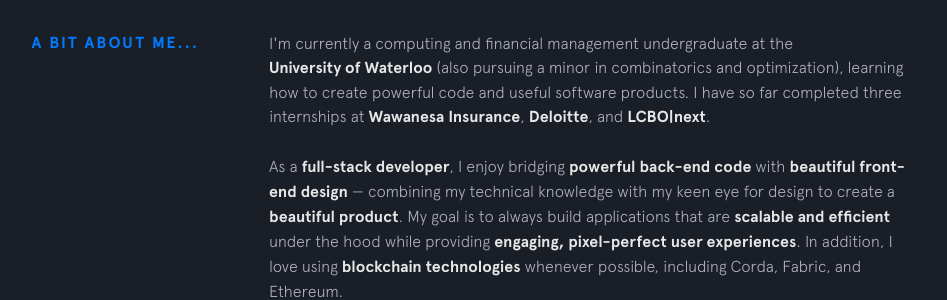
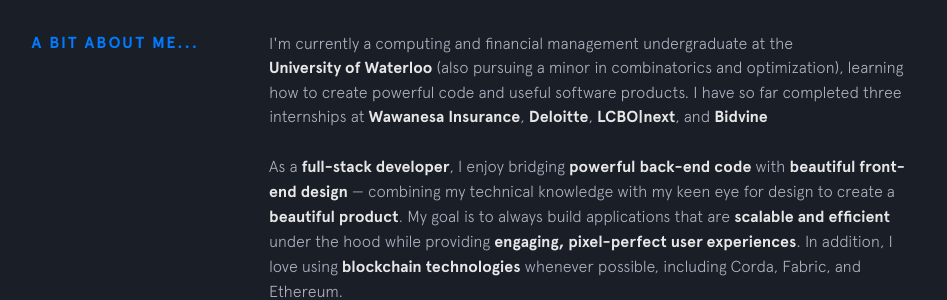
Before and after one commit to PronoyC/pronoyc.github.io, a Jekyll site: the page built from index.html, in a window 1280 px wide and 900 px high, scrolled down 816 px. Shown: the part 153-453 px from the top of the window, without its empty margins (181-1128 px from the left). Built offline with Jekyll 4.4.1, drawn with Linux system fonts in a browser that asks for light colours; nearby versions of some CDN libraries.

Commit message:
Update background.html

```diff
--- a/_includes/background.html
+++ b/_includes/background.html
@@ -7,7 +7,7 @@
       (also pursuing a minor in combinatorics and optimization), learning how to create powerful code and useful software
       products. I have so far completed three internships at <a class="underline-link" href="https://www.wawanesa.com/canada/" target="_blank" rel="noopener">
       Wawanesa Insurance</a>, <a class="underline-link" href="https://www2.deloitte.com/ca/en.html" target="_blank" rel="noopener">Deloitte</a>,
-      and <a class="underline-link" href="https://www.lcbonext.com" target="_blank" rel="noopener">LCBO|next</a>.
+      <a class="underline-link" href="https://www.lcbonext.com" target="_blank" rel="noopener">LCBO|next</a>, and <a class="underline-link" href="https://www.bidvine.com" target="_blank" rel="noopener">Bidvine</a>
     </p>
 
     <p>
```
